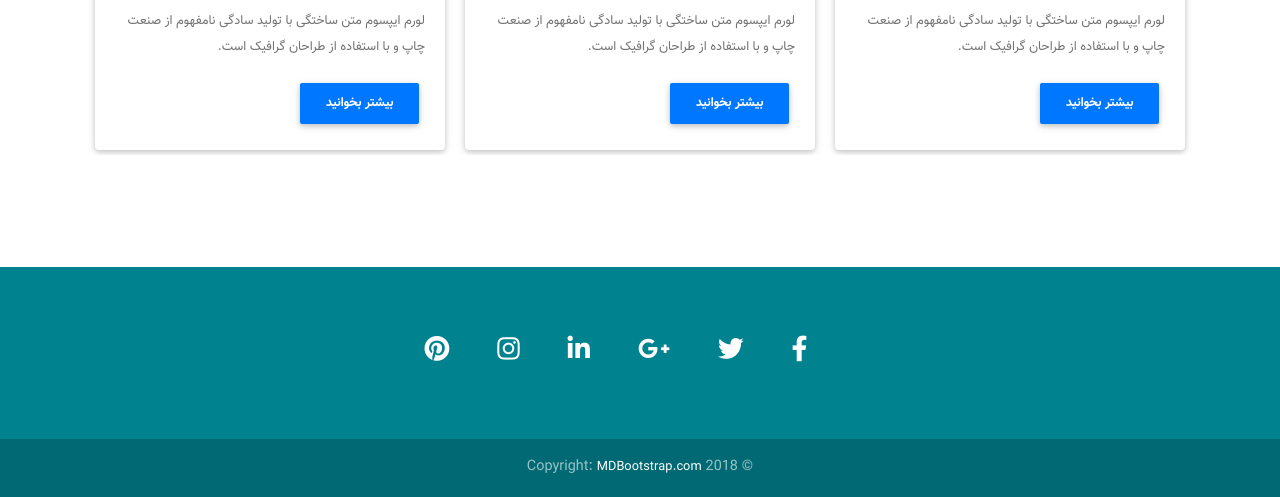
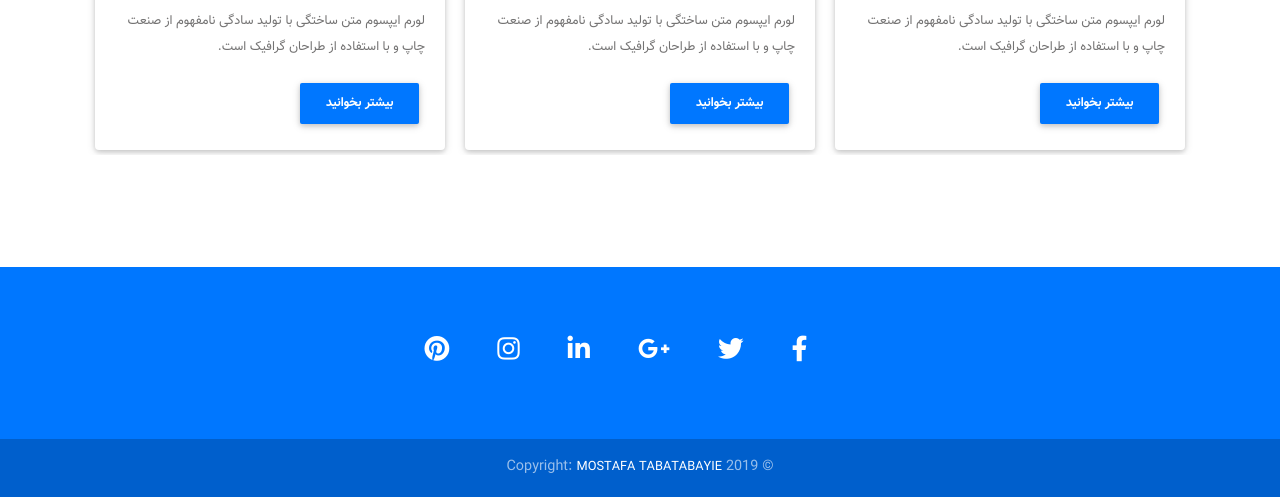
Before and after one commit to princenuada2019/newsWebsite, a plain HTML site: page index.html in a window 1280 px wide. Shown: the part 2136-2633 px from the top of the page. Drawn offline with Linux system fonts and the light colour scheme; some packages are replaced by stand-ins of ours; a script that the page names is missing.

Commit message:
some changes fist page

```diff
--- a/css/style.less
+++ b/css/style.less
@@ -6,6 +6,7 @@
 /* Header section */
 nav {
   background-color: @primary-color;
+  text-align: right;
   .navbar-brand {
     margin-left: 1rem;
     font-size: 1rem;
@@ -117,6 +118,12 @@ nav {
   }
 }
 
+
+/* Footer section */
+footer {
+  background-color: @primary-color;
+}
+
 /* MEDIA QUERY */
 /***************/
 /***************/
--- a/index.html
+++ b/index.html
@@ -587,7 +587,7 @@
   </main>
 
   <!-- FOOTER SECTION -->
-  <footer class="page-footer font-small cyan darken-3">
+  <footer class="page-footer font-small">
 
     <!-- Footer Elements -->
     <div class="container">
@@ -634,8 +634,8 @@
     <!-- Footer Elements -->
 
     <!-- Copyright -->
-    <div class="footer-copyright text-center py-3">© 2018 Copyright:
-      <a href="https://mdbootstrap.com/education/bootstrap/"> MDBootstrap.com</a>
+    <div class="footer-copyright text-center py-3">© 2019 Copyright:
+      <a href="https://mdbootstrap.com/education/bootstrap/"> MOSTAFA TABATABAYIE</a>
     </div>
     <!-- Copyright -->
 
```
Also changed, not shown: README.txt (deleted), css/style.css, ghost.txt (deleted), 3 other files.
